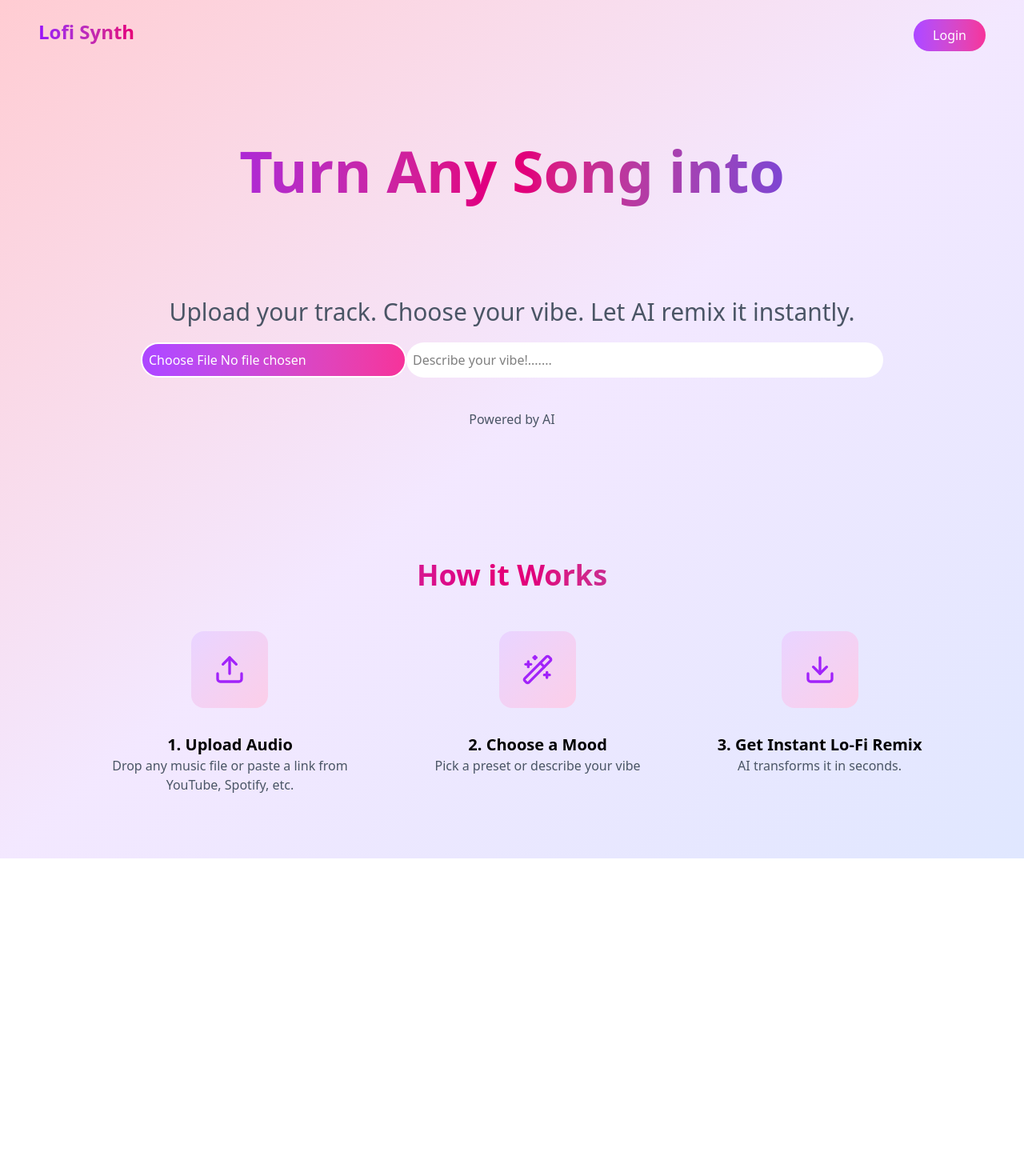
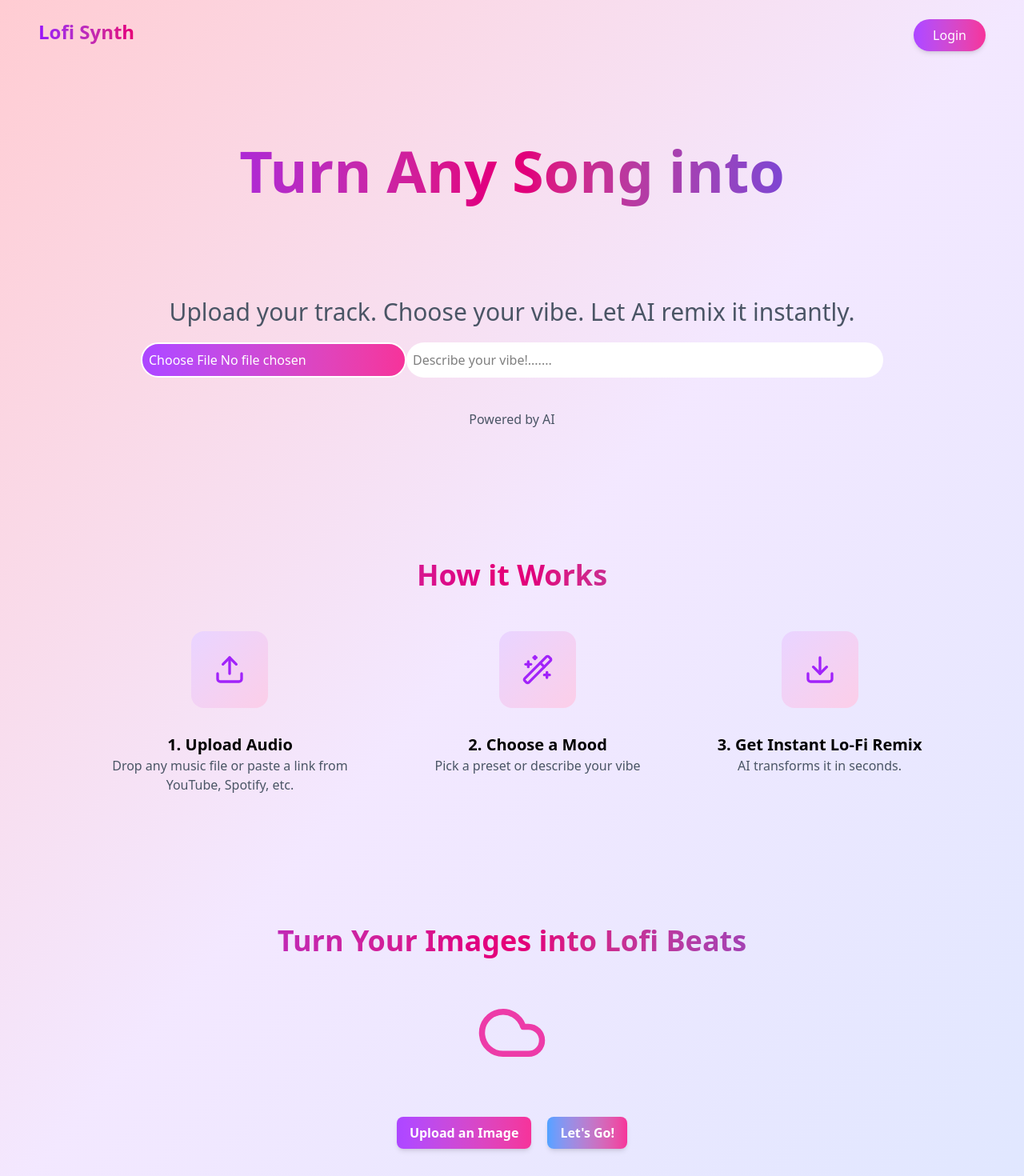
Before and after one commit to vachan-maker/lofi-synth, a Next.js app: page / in a window 1280 px wide. Shown: the top 1470 px of the page at 80% size. Before the commit the page ends 1073 px from the top, so only its background shows below. Built offline with nearby package versions, Linux system fonts and the light colour scheme; no server answers.

Commit message:
Added image upload component

```diff
--- a/src/app/components/Header.jsx
+++ b/src/app/components/Header.jsx
@@ -3,7 +3,7 @@ export default function Header() {
     return (
         <header className="w-full py-6 px-12 flex justify-between">
         <Link href="/"><p className="text-2xl font-bold bg-gradient-to-r from-purple-600 to-pink-600 bg-clip-text text-transparent">Lofi Synth</p></Link>
-        <Link href="/login"><button className=" bg-gradient-to-r from-purple-500 to-pink-500 text-white py-2 px-6 rounded-full cursor-pointer hover:scale-95">Login</button></Link>
+        <Link href="/login"><button className=" bg-gradient-to-r from-purple-500 to-pink-500 text-white py-2 px-6 rounded-full cursor-pointer shadow-md hover:scale-95">Login</button></Link>
         </header>
     )
 }
--- /dev/null
+++ b/src/app/components/ImageUpload.jsx
@@ -0,0 +1,27 @@
+import { Cloud } from "lucide-react"
+export default function ImageUpload() {
+    return (
+        <>
+            <div className="py-20">
+                <h1 className="text-center text-4xl font-bold bg-gradient-to-r from-purple-600 via-pink-600 to-indigo-600 bg-clip-text text-transparent leading-tight mb-12">Turn Your Images into Lofi Beats</h1>
+                <div className="flex flex-col items-center justify-center">
+                    <Cloud color="#ed3ba8" size={90} className="mb-15"/>
+                    <div>
+                <label
+                    for="file-upload"
+                    className="inline-block cursor-pointer bg-gradient-to-r from-purple-500 to-pink-500 text-white font-semibold py-2 px-4 rounded-lg shadow-md hover:scale-95"
+                >
+                    Upload an Image
+                </label>
+                <input
+                    id="file-upload"
+                    type="file"
+                    class="hidden"
+                />
+                <button className="cursor-pointer bg-gradient-to-r from-blue-400 to-pink-500 text-white font-semibold py-2 px-4 rounded-lg shadow-md hover:scale-95 ml-5">Let's Go!</button>
+                </div>
+                </div>
+            </div>
+        </>
+    )
+}
--- a/src/app/page.js
+++ b/src/app/page.js
@@ -8,6 +8,7 @@ import Header from './components/Header';
 import ReactRain from 'react-rain-animation';
 import HowItWorks from './components/HowItWorks';
 import ChooseYourVibe from './components/ChooseYourVibe';
+import ImageUpload from './components/ImageUpload';
 
 
 export default function Home() {
@@ -43,6 +44,7 @@ export default function Home() {
     <main>
       <Hero />
       <HowItWorks/>
+      <ImageUpload/>
     </main>
     </>
   );
```
